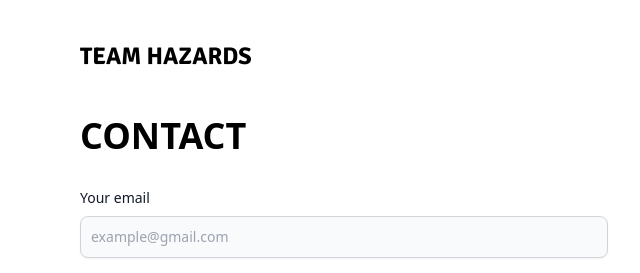
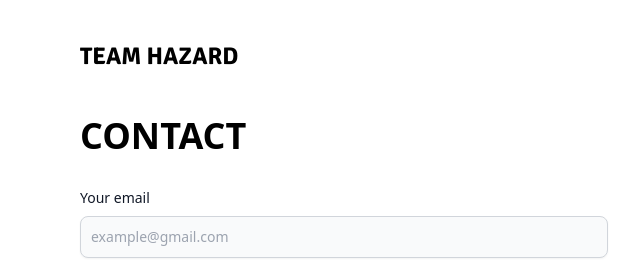
Before and after one commit to HoneyVerma22/FSWD-Proj, a website: page dist/contact.html in a window 1280 px wide. Shown: the top 273 px of the page, 0-640 px from the left. Drawn offline with nearby package versions, Linux system fonts and the light colour scheme; files that its build step writes are made by us from their sources.

Commit message:
Update contact.html

```diff
--- a/dist/contact.html
+++ b/dist/contact.html
@@ -5,9 +5,9 @@
   <meta charset="UTF-8" />
   <meta http-equiv="X-UA-Compatible" content="IE=edge" />
   <meta name="viewport" content="width=device-width, initial-scale=1.0" />
-  <title>Team Hazards - Contact</title>
+  <title>Team Hazard - Contact</title>
   <meta name="description"
-    content="Hello there, I'm Team Hazards – an intrepid explorer through the lens, on a relentless quest to capture the world's boundless wonders. Join me in unraveling the extraordinary through my lens as I embark on a visual journey like no other.">
+    content="Hello there, I'm Team Hazard – an intrepid explorer through the lens, on a relentless quest to capture the world's boundless wonders. Join me in unraveling the extraordinary through my lens as I embark on a visual journey like no other.">
   <!-- Favicon -->
   <link rel="icon" type="image/x-icon" href="./assets/favicon.ico" />
   <link rel="stylesheet" href="output.css" />
@@ -28,7 +28,7 @@
     <nav id="nav" x-data="{ open: false }" role="navigation" class="w-full">
       <div class="container mx-auto flex flex-wrap items-center md:flex-no-wrap">
         <div class="mr-4 md:mr-8">
-          <a href="index.html" class="text-2xl font-signika font-bold">TEAM HAZARDS</a>
+          <a href="index.html" class="text-2xl font-signika font-bold">TEAM HAZARD</a>
         </div>
         <div class="ml-auto md:hidden flex items-center justify-start">
           <button onclick="menuToggle()" @click="open = !open"
```
